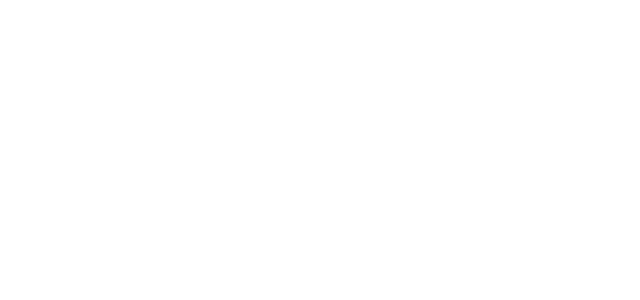
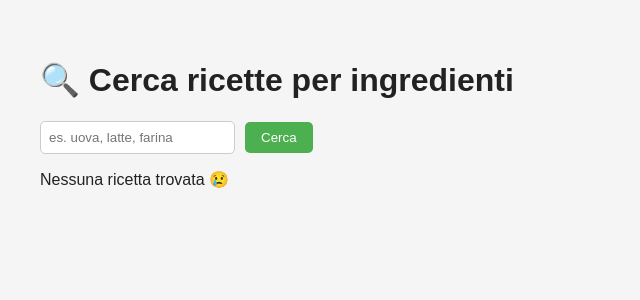
Before and after one commit to Pasquale-Lino/recipefinder, a React app in the folder frontend/: page /search in a window 1280 px wide. Before the commit this address had no page. Shown: the top 300 px of the page, without its empty margins (0-640 px from the left). Built offline with nearby package versions, Linux system fonts and the light colour scheme; the HTML template or start-up script is replaced by a standard one.

Commit message:
ora la ricerca per ingrediente restituisce una ricetta

```diff
--- a/frontend/src/App.jsx
+++ b/frontend/src/App.jsx
@@ -1,6 +1,6 @@
 import { useState } from "react";
 import { apiFetch } from "./api/api";
-import "./App.css";
+import "./styles/global.css";
 import { Link } from "react-router-dom";
 
 function App() {
@@ -29,6 +29,11 @@
     <div>
       <h1>Home - Recipe Finder</h1>
       <p>Benvenuto nella tua app di ricette 🍳</p>
+      <p>Scegli cosa fare:</p>
+      <ul>
+        <li><Link to="/recipes">Vedi tutte le ricette</Link></li>
+        <li><Link to="/search">Cerca per ingredienti</Link></li>
+      </ul>
       <Link to="/recipes">Vai alla lista ricette</Link>
       <p>{message}</p>
 
--- a/frontend/src/main.jsx
+++ b/frontend/src/main.jsx
@@ -1,17 +1,26 @@
-import { StrictMode } from "react";
-import { createRoot } from "react-dom/client";
-import { BrowserRouter, Routes, Route, Link } from "react-router-dom";
-import App from "./App.jsx";
-import RecipesPage from "./pages/RecipesPage.jsx";
-import "./index.css";
+// src/main.jsx
+import React from "react";
+import ReactDOM from "react-dom/client";
+import { BrowserRouter, Routes, Route } from "react-router-dom";
+import App from "./App";
+import RecipesPage from "./pages/RecipesPage";
+import SearchRecipes from "./pages/SearchRecipes";
+import "./styles/global.css";
 
-createRoot(document.getElementById("root")).render(
-  <StrictMode>
+
+ReactDOM.createRoot(document.getElementById("root")).render(
+  <React.StrictMode>
     <BrowserRouter>
       <Routes>
+        {/* Home page */}
         <Route path="/" element={<App />} />
+
+        {/* Pagina elenco ricette */}
         <Route path="/recipes" element={<RecipesPage />} />
+
+        {/* Pagina di ricerca per ingredienti */}
+        <Route path="/search" element={<SearchRecipes />} />
       </Routes>
     </BrowserRouter>
-  </StrictMode>
+  </React.StrictMode>
 );
--- a/frontend/src/pages/SearchRecipes.jsx
+++ b/frontend/src/pages/SearchRecipes.jsx
@@ -1,20 +1,34 @@
 import { useState } from "react";
 import { apiFetch } from "../api/api";
-// Componente per cercare ricette in base agli ingredienti inseriti dall'utente
+/**
+ * Componente per cercare ricette in base agli ingredienti inseriti dall'utente.
+ * - Usa useState per gestire ingredienti, ricette e stato di caricamento.
+ * - Chiama il backend (che a sua volta interroga l’API Spoonacular).
+ * - Mostra un elenco di ricette con immagine, titolo, tempo e porzioni.
+ */
 function SearchRecipes() {
-  const [ingredients, setIngredients] = useState("");
-  const [recipes, setRecipes] = useState([]);
-  const [loading, setLoading] = useState(false);
-// Funzione per eseguire la ricerca delle ricette
-// Chiama l'API con gli ingredienti come query string
-// Aggiorna lo stato delle ricette con i risultati ricevuti
+  const [ingredients, setIngredients] = useState("");  // Ingredienti inseriti dall’utente
+  const [recipes, setRecipes] = useState([]);          // Lista delle ricette trovate
+  const [loading, setLoading] = useState(false);       // Stato di caricamento
+  const [error, setError] = useState("");
+
+  /**
+   * Funzione che esegue la ricerca delle ricette.
+   * - Effettua una chiamata GET al backend con gli ingredienti come query string.
+   * - Aggiorna lo stato delle ricette con i risultati ricevuti.
+   * - Gestisce eventuali errori e mostra un messaggio di caricamento.
+   */
   const search = async () => {
+    if (!ingredients.trim()) return;
     setLoading(true);
+    setError("");
     try {
       const data = await apiFetch(`/recipes/search?ingredients=${ingredients}`);
+      console.log("📦 Risposta API:", data);
       setRecipes(data.results || []);
     } catch (err) {
       console.error("Errore ricerca:", err);
+      setError("Errore nel recupero delle ricette 😞");
     } finally {
       setLoading(false);
     }
@@ -24,7 +38,6 @@
 // L'input aggiorna lo stato degli ingredienti al cambiamento
 // La lista delle ricette viene mappata dallo stato delle ricette
 // Ogni elemento della lista ha una chiave unica basata sull'id della ricetta
-// Viene mostrato il tempo di preparazione e il numero di porzioni per ogni ricetta
 // La funzione di ricerca è asincrona per gestire le chiamate API
 // Lo stato delle ricette viene inizializzato come array vuoto
 // Lo stato degli ingredienti viene inizializzato come stringa vuota
@@ -41,16 +54,22 @@
       <button onClick={search}>Cerca</button>
 
       {loading && <p>Caricamento...</p>}
+      {error && <p style={{ color: "red" }}>{error}</p>}
 
-      <ul>
+      <ul style={{ listStyle: "none", padding: 0 }}>
         {recipes.map((r) => (
-          <li key={r.id}>
+          <li key={r.id} style={{ marginBottom: "20px", borderBottom: "1px solid #ddd", paddingBottom: "10px" }}>
             <strong>{r.title}</strong><br />
-            <img src={r.image} alt={r.title} width="150" /><br />
-            {r.readyInMinutes} min | {r.servings} porzioni
+            <img src={r.image} alt={r.title} width="200" style={{ borderRadius: "10px" }} /><br />
+            <p>
+              🧂 Ingredienti usati: {r.usedIngredientCount} | ❌ Ingredienti mancanti: {r.missedIngredientCount}
+            </p>
+            <p>❤️ Likes: {r.likes}</p>
           </li>
         ))}
       </ul>
+
+      {recipes.length === 0 && !loading && !error && <p>Nessuna ricetta trovata 😢</p>}
     </div>
   );
 }
--- /dev/null
+++ b/frontend/src/styles/global.css
@@ -0,0 +1,27 @@
+body {
+  background-color: #f5f5f5;
+  font-family: Arial, sans-serif;
+  margin: 0;
+  padding: 20px;
+  color: #222;
+}
+
+input {
+  padding: 8px;
+  margin-right: 10px;
+  border-radius: 5px;
+  border: 1px solid #ccc;
+}
+
+button {
+  padding: 8px 16px;
+  border: none;
+  background-color: #4CAF50;
+  color: white;
+  border-radius: 5px;
+  cursor: pointer;
+}
+
+button:hover {
+  background-color: #45a049;
+}
```
Also changed, not shown: 2 other files (tests, documents, lock files or other folders).
